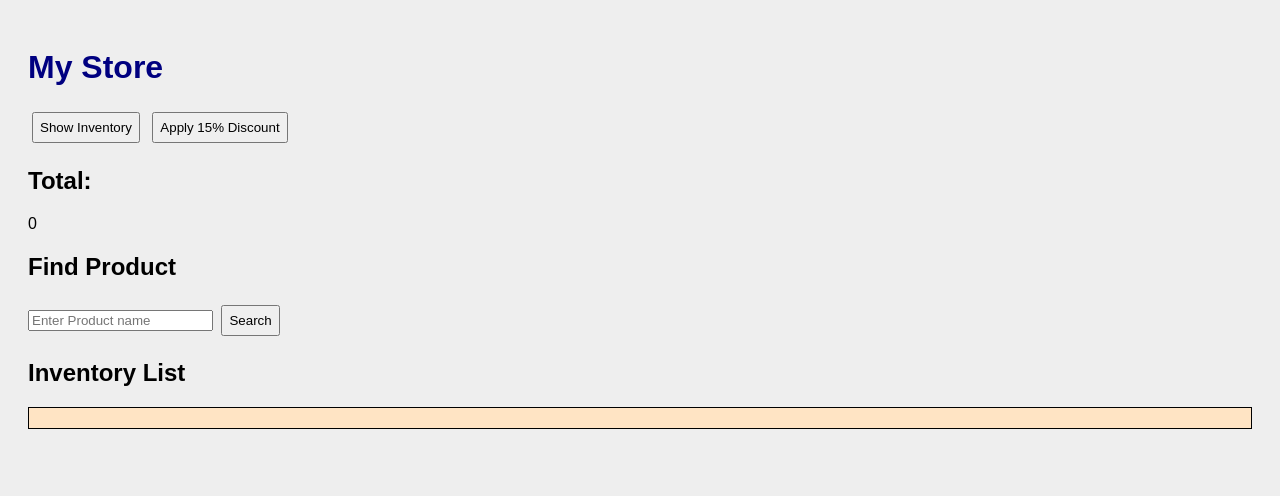
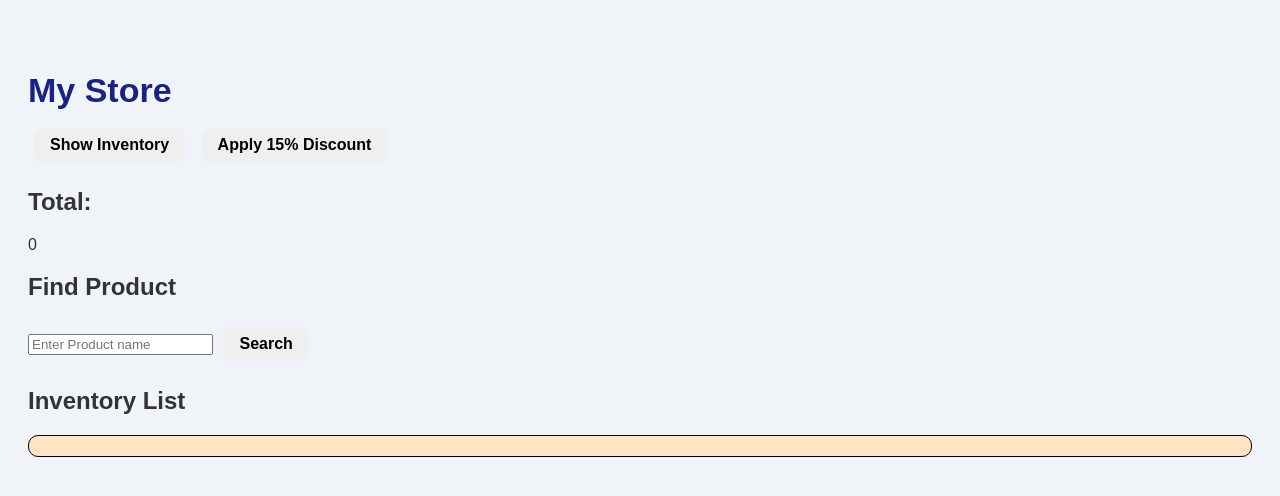
Before and after one commit to bhupinders6/Lab-10-Inventory-Management-System, a plain HTML site: page index.html in a window 1280 px wide. Drawn offline with Linux system fonts and the light colour scheme.

Commit message:
Added Part 1 in the code

```diff
--- a/script.js
+++ b/script.js
@@ -0,0 +1,15 @@
+class Product {
+    constructor(name, price, quantity) {
+
+        this.name = name;
+        this.price= price;
+        this.quantity= quantity;
+    }
+
+    getTotalValue() {
+        return this.price * this.quantity;
+    }
+    toString() {
+        return `Product: ${this.name}, Price: $${this.price.toFixed(2)}, Quantity: ${this.quantity}`;
+    }
+}
--- a/style.css
+++ b/style.css
@@ -1,26 +1,32 @@
 body {
     font-family: Arial, Helvetica, sans-serif;
-    background: #eee;
-    padding: 20px;
+    background-color: #f0f4f8;
+    padding: 40px 20px ;
+    color: #333;
 }
 
 h1{
-    color: navy;
+    color: #1a237e;
+    font-size: 34px;
+    margin-bottom: 12px;
 }
 
 button{
-    padding: 8px;
+    padding: 8px 16px;
     margin: 6px;
+    border: none;
+    border-radius: 8px;
+    font-size: 16px;
+    font-weight: bold;
+    cursor: pointer;
 }
 
-button {
-    padding: 6px;
-    margin: 4px;
-}
 
 #inventoryList {
     margin-top: 15px;
     background-color: bisque;
-    padding: 10px;
+    padding: 10px 20px;
     border: 1px solid black;
+    border-radius: 10px;
+    box-shadow: 0 2px 6px rgba(red, green, blue, alpha);
 }
```
